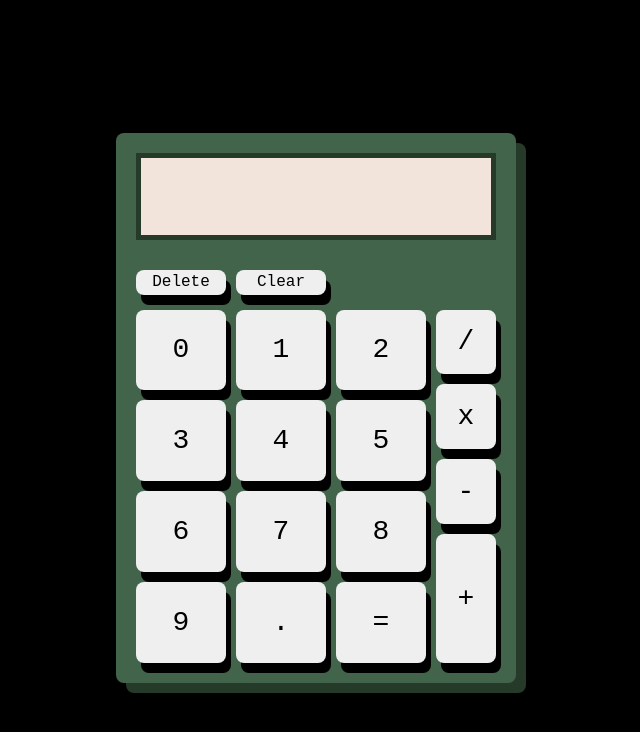
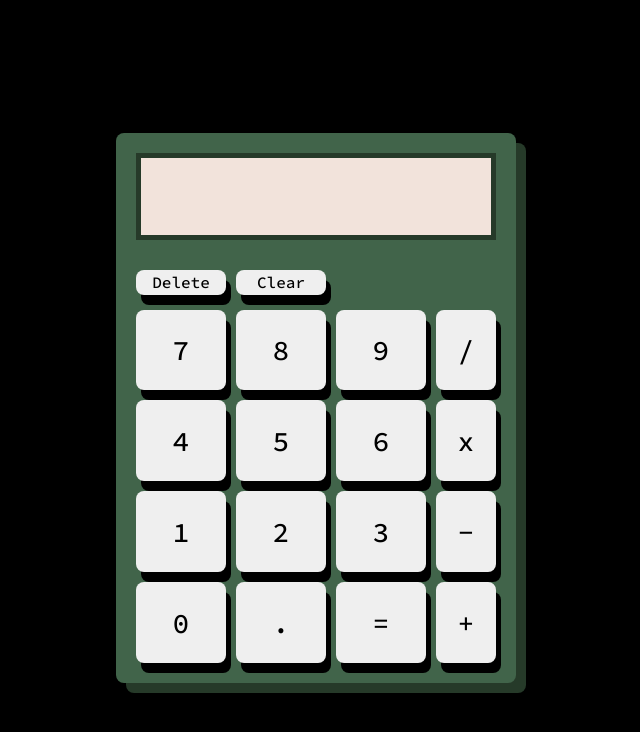
Before and after one commit to vitorlz/Calculator, a plain HTML site: page index.html in a window 1280 px wide. Shown: the whole page, without its empty margins (324-964 px from the left). Drawn offline with Linux system fonts and the light colour scheme; a web font is replaced by a local one.

Commit message:
Small adjustment for better keyboard support

```diff
--- a/index.html
+++ b/index.html
@@ -7,6 +7,9 @@
     <title>Document</title>
     <script src="script.js" defer></script>
     <link href="https://fonts.cdnfonts.com/css/ds-digital" rel="stylesheet">
+    <link rel="preconnect" href="https://fonts.googleapis.com">
+    <link rel="preconnect" href="https://fonts.gstatic.com" crossorigin>
+    <link href="https://fonts.googleapis.com/css2?family=Mali:wght@200;300;400;700&family=Roboto:ital,wght@0,300;0,400;0,500;0,700;0,900;1,300&family=Source+Code+Pro:wght@500&family=Titan+One&family=Titillium+Web:wght@400;600;700&display=swap" rel="stylesheet">
     <link rel="stylesheet" href="style.css">
 </head>
 <body>
@@ -19,24 +22,26 @@
             </div>
             <div class="numbersandsymbols">
                 <div class="numbers">
-                    <button class="n">0</button>
+                    <button class="n">7</button>
+                    <button class="n">8</button>
+                    <button class="n">9</button>
+                    <button class="n">4</button>
+                    <button class="n">5</button>
+                    <button class="n">6</button>
                     <button class="n">1</button>
                     <button class="n">2</button>
                     <button class="n">3</button>
-                    <button class="n">4</button>
-                    <button class="n">5</button>
-                    <button class="n">6</button>
-                    <button class="n">7</button>
-                    <button class="n">8</button>
-                    <button class="n">9</button>
+                    <button class="n">0</button>
+
+
                     <button class="dot">.</button>
                     <button class="equal">=</button>
                 </div>
                 <div class="symbols">
-                    <button class="divide">/</button>
-                    <button class="multiply">x</button>
-                    <button class="subtract">-</button>
-                    <button class="add">+</button>
+                    <button class="/" id="s">/</button>
+                    <button class="*" id="s">x</button>
+                    <button class="-" id="s">-</button>
+                    <button class="+" id="s">+</button>
                 </div>
 
             </div>
```
